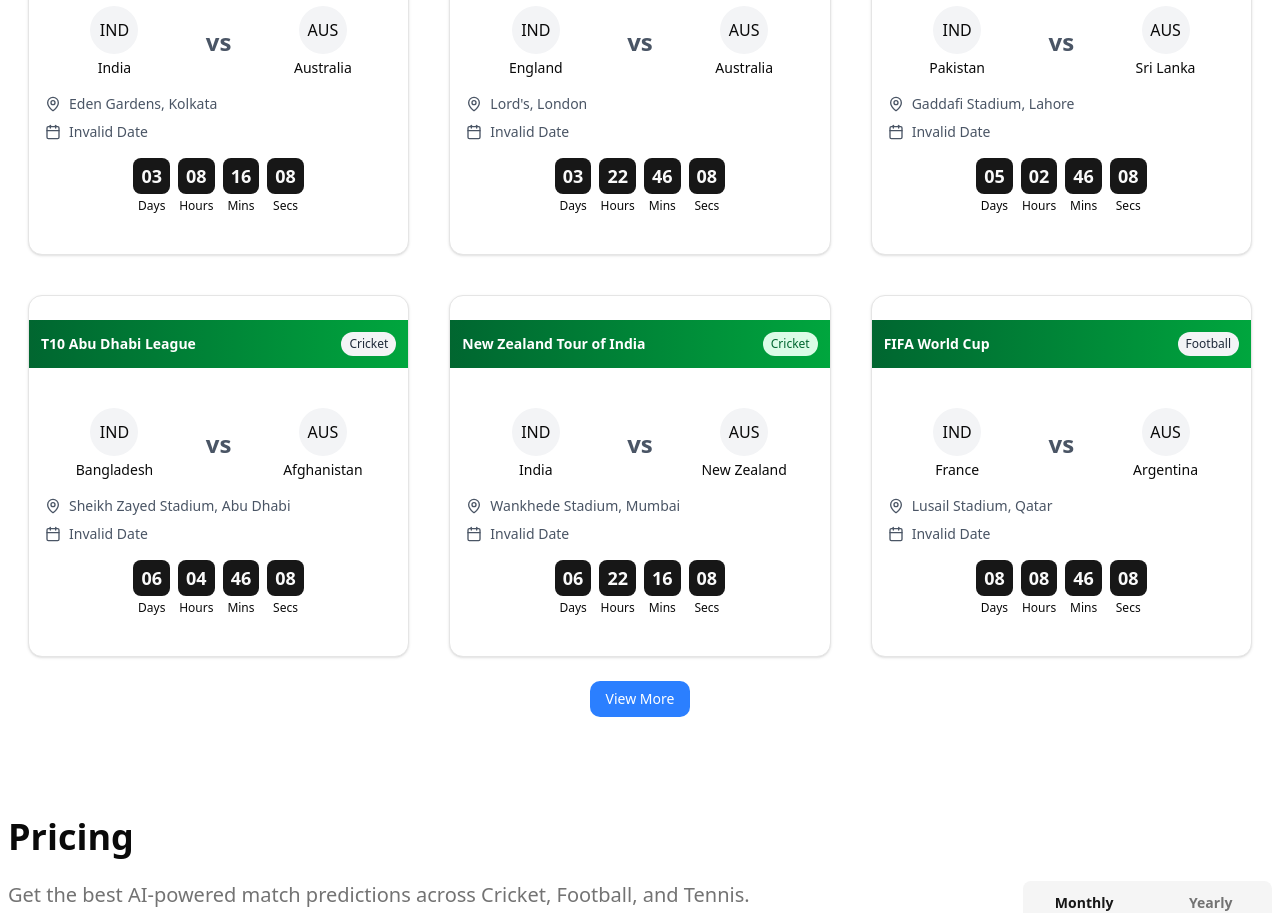
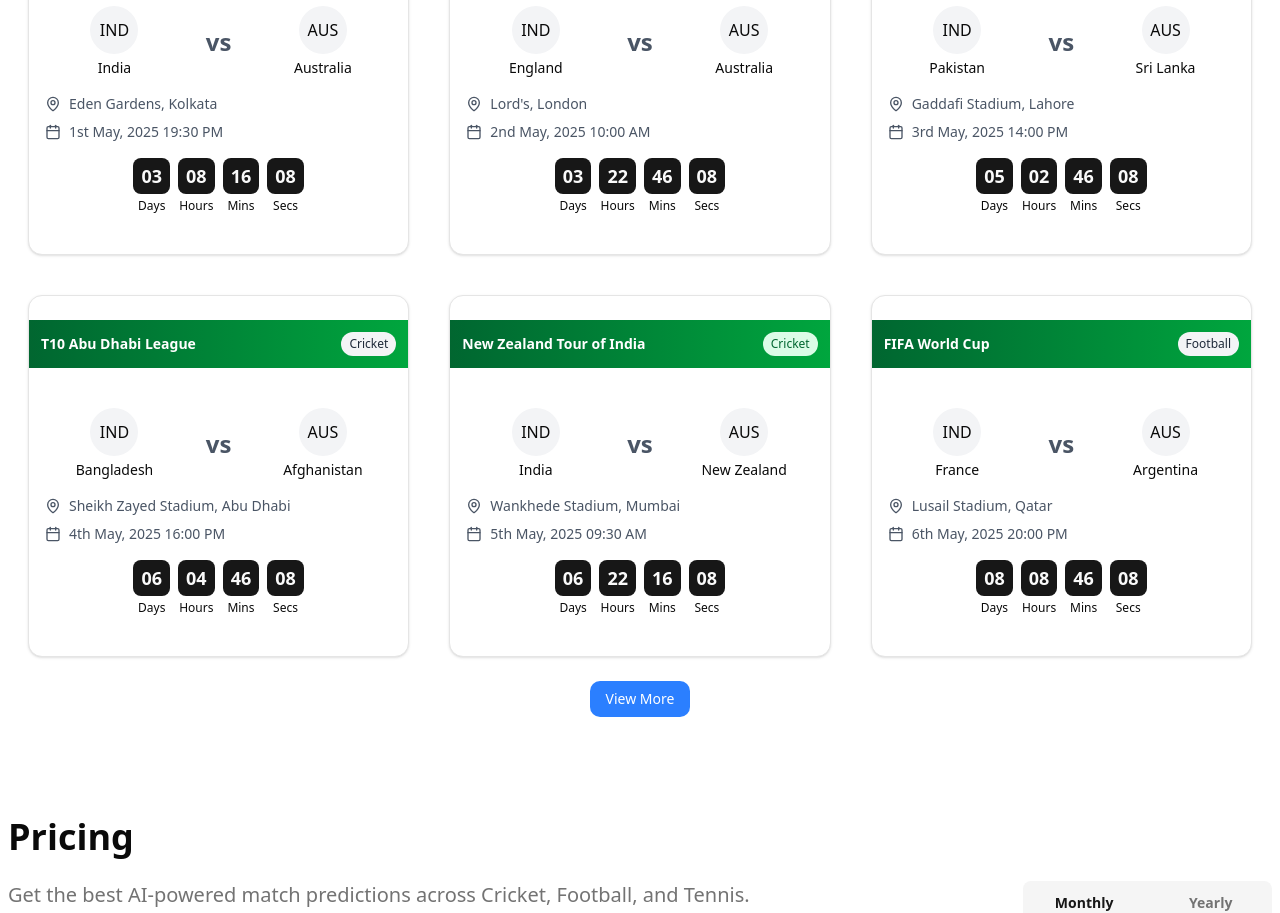
Before and after one commit to sajjany47/match-analysis, a Next.js app: page / in a window 1280 px wide. Shown: the part 900-1813 px from the top of the page. Built offline with nearby package versions, Linux system fonts and the light colour scheme.

Commit message:
Update date formatting in MatchCard component to use moment.js for improved readability

```diff
--- a/src/component/MatchCard.tsx
+++ b/src/component/MatchCard.tsx
@@ -77,14 +77,9 @@
               <div className="flex items-center">
                 <CalendarIcon className="w-4 h-4 mr-2" />
                 <span>
-                  {new Date(match.dateTime.local).toLocaleDateString("en-US", {
-                    weekday: "short",
-                    day: "numeric",
-                    month: "short",
-                    year: "numeric",
-                    hour: "2-digit",
-                    minute: "2-digit",
-                  })}
+                  {moment(match.dateTime.local, "Do MMM, YYYY HH:mm").format(
+                    "Do MMM, YYYY HH:mm A"
+                  )}
                 </span>
               </div>
             </div>
```
